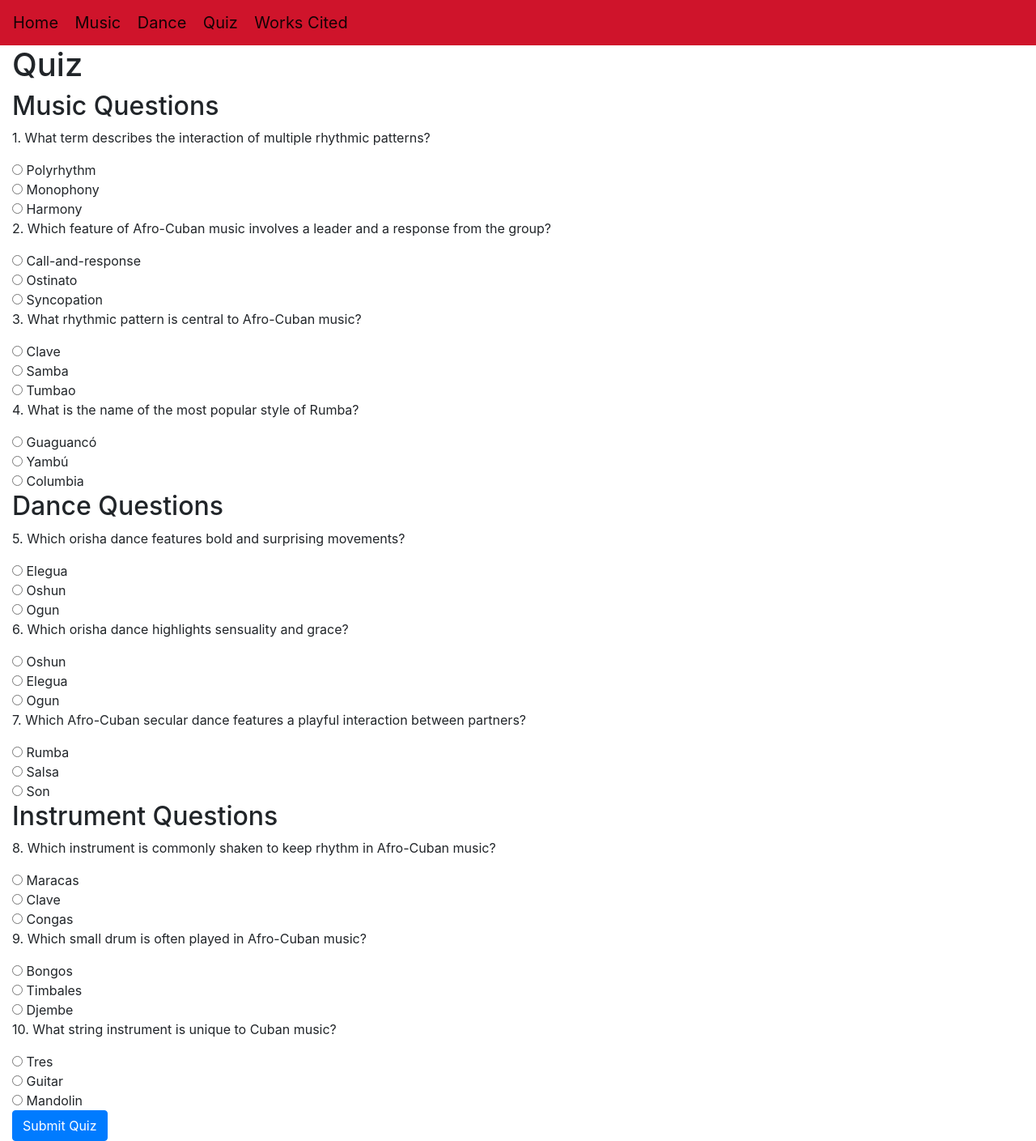
After one commit to darmoment/salsa-soca-reggae, a Flask app: page /quiz in a window 1280 px wide. The commit adds this page. Shown: the whole page at 81% size. Run offline with Flask 3, Linux system fonts and the light colour scheme; some libraries are stand-ins or nearby versions.

Commit message:
quiz page

```diff
--- a/server.py
+++ b/server.py
@@ -19,5 +19,9 @@ def music():
 def cited():
     return render_template('cited.html', data={})
 
+@app.route('/quiz')
+def quiz():
+    return render_template('quiz.html', data={})
+
 if __name__ == '__main__':
     app.run(debug=True)
--- a/static/main.css
+++ b/static/main.css
@@ -63,6 +63,10 @@ Waiting Ajax stuff
 
 .navbar{
     background-color: #CF142B !important;
+
+    .navbar-brand:hover{
+        color: white;
+    }
 }
 
 .danceTab{
--- a/templates/layout.html
+++ b/templates/layout.html
@@ -28,6 +28,7 @@
     <a class="navbar-brand" href="/">Home</a>
     <a class="navbar-brand" href="/music">Music</a>
     <a class="navbar-brand" href="/dance">Dance</a>
+    <a class="navbar-brand" href="/quiz">Quiz</a>
     <a class="navbar-brand" href="/cited">Works Cited</a>
   </div>
 
--- /dev/null
+++ b/templates/quiz.html
@@ -0,0 +1,160 @@
+{% extends "layout.html" %}
+
+{% block content %}
+<script>
+    $(document).ready(function() {
+        // Handle quiz submission
+        $("#quizForm").on("submit", function(event) {
+            event.preventDefault();
+
+            let totalQuestions = 10;
+            let correctAnswers = 0;
+
+            // Define correct answers
+            let answers = {
+                q1: "polyrhythm",
+                q2: "call-and-response",
+                q3: "clave",
+                q4: "guaguanco",
+                q5: "elegua",
+                q6: "oshun",
+                q7: "rumba",
+                q8: "maracas",
+                q9: "bongos",
+                q10: "tres"
+            };
+
+            // Check answers
+            for (let question in answers) {
+                if ($(`input[name='${question}']:checked`).val() === answers[question]) {
+                    correctAnswers++;
+                }
+            }
+
+            // Display score popup
+            let score = Math.round((correctAnswers / totalQuestions) * 100);
+            $("#quizScore").text(`Your Score: ${score}%`);
+            $("#quizPopup").show();
+        });
+
+        // Close popup
+        $(".closePopup").on("click", function() {
+            $("#quizPopup").hide();
+        });
+    });
+</script>
+
+<div class="container-fluid quizTab">
+    <h1>Quiz</h1>
+    <form id="quizForm">
+        <section id="music-questions">
+            <h2>Music Questions</h2>
+            <div class="question">
+                <p>1. What term describes the interaction of multiple rhythmic patterns?</p>
+                <input type="radio" name="q1" value="polyrhythm"> Polyrhythm<br>
+                <input type="radio" name="q1" value="monophony"> Monophony<br>
+                <input type="radio" name="q1" value="harmony"> Harmony<br>
+            </div>
+
+            <div class="question">
+                <p>2. Which feature of Afro-Cuban music involves a leader and a response from the group?</p>
+                <input type="radio" name="q2" value="call-and-response"> Call-and-response<br>
+                <input type="radio" name="q2" value="ostinato"> Ostinato<br>
+                <input type="radio" name="q2" value="syncopation"> Syncopation<br>
+            </div>
+
+            <div class="question">
+                <p>3. What rhythmic pattern is central to Afro-Cuban music?</p>
+                <input type="radio" name="q3" value="clave"> Clave<br>
+                <input type="radio" name="q3" value="samba"> Samba<br>
+                <input type="radio" name="q3" value="tumbao"> Tumbao<br>
+            </div>
+
+            <div class="question">
+                <p>4. What is the name of the most popular style of Rumba?</p>
+                <input type="radio" name="q4" value="guaguanco"> Guaguancó<br>
+                <input type="radio" name="q4" value="yambu"> Yambú<br>
+                <input type="radio" name="q4" value="columbia"> Columbia<br>
+            </div>
+        </section>
+
+        <section id="dance-questions">
+            <h2>Dance Questions</h2>
+            <div class="question">
+                <p>5. Which orisha dance features bold and surprising movements?</p>
+                <input type="radio" name="q5" value="elegua"> Elegua<br>
+                <input type="radio" name="q5" value="oshun"> Oshun<br>
+                <input type="radio" name="q5" value="ogun"> Ogun<br>
+            </div>
+
+            <div class="question">
+                <p>6. Which orisha dance highlights sensuality and grace?</p>
+                <input type="radio" name="q6" value="oshun"> Oshun<br>
+                <input type="radio" name="q6" value="elegua"> Elegua<br>
+                <input type="radio" name="q6" value="ogun"> Ogun<br>
+            </div>
+
+            <div class="question">
+                <p>7. Which Afro-Cuban secular dance features a playful interaction between partners?</p>
+                <input type="radio" name="q7" value="rumba"> Rumba<br>
+                <input type="radio" name="q7" value="salsa"> Salsa<br>
+                <input type="radio" name="q7" value="son"> Son<br>
+            </div>
+        </section>
+
+        <section id="instrument-questions">
+            <h2>Instrument Questions</h2>
+            <div class="question">
+                <p>8. Which instrument is commonly shaken to keep rhythm in Afro-Cuban music?</p>
+                <input type="radio" name="q8" value="maracas"> Maracas<br>
+                <input type="radio" name="q8" value="clave"> Clave<br>
+                <input type="radio" name="q8" value="congas"> Congas<br>
+            </div>
+
+            <div class="question">
+                <p>9. Which small drum is often played in Afro-Cuban music?</p>
+                <input type="radio" name="q9" value="bongos"> Bongos<br>
+                <input type="radio" name="q9" value="timbales"> Timbales<br>
+                <input type="radio" name="q9" value="djembe"> Djembe<br>
+            </div>
+
+            <div class="question">
+                <p>10. What string instrument is unique to Cuban music?</p>
+                <input type="radio" name="q10" value="tres"> Tres<br>
+                <input type="radio" name="q10" value="guitar"> Guitar<br>
+                <input type="radio" name="q10" value="mandolin"> Mandolin<br>
+            </div>
+        </section>
+
+        <button type="submit" class="btn btn-primary">Submit Quiz</button>
+    </form>
+
+    <div id="quizPopup" style="display: none;">
+        <div class="popupContent">
+            <span id="quizScore"></span>
+            <div class="popupButtons">
+                <a href="/music" class="btn btn-secondary">Review Music Page</a>
+                <a href="/" class="btn btn-secondary">Go to Home Page</a>
+                <button class="btn btn-danger closePopup">Close</button>
+            </div>
+        </div>
+    </div>
+</div>
+
+<style>
+    #quizPopup {
+        position: fixed;
+        top: 50%;
+        left: 50%;
+        transform: translate(-50%, -50%);
+        background: white;
+        border: 2px solid black;
+        padding: 20px;
+        z-index: 1000;
+    }
+
+    .popupButtons a, .closePopup {
+        margin: 5px;
+    }
+</style>
+{% endblock %}
```
